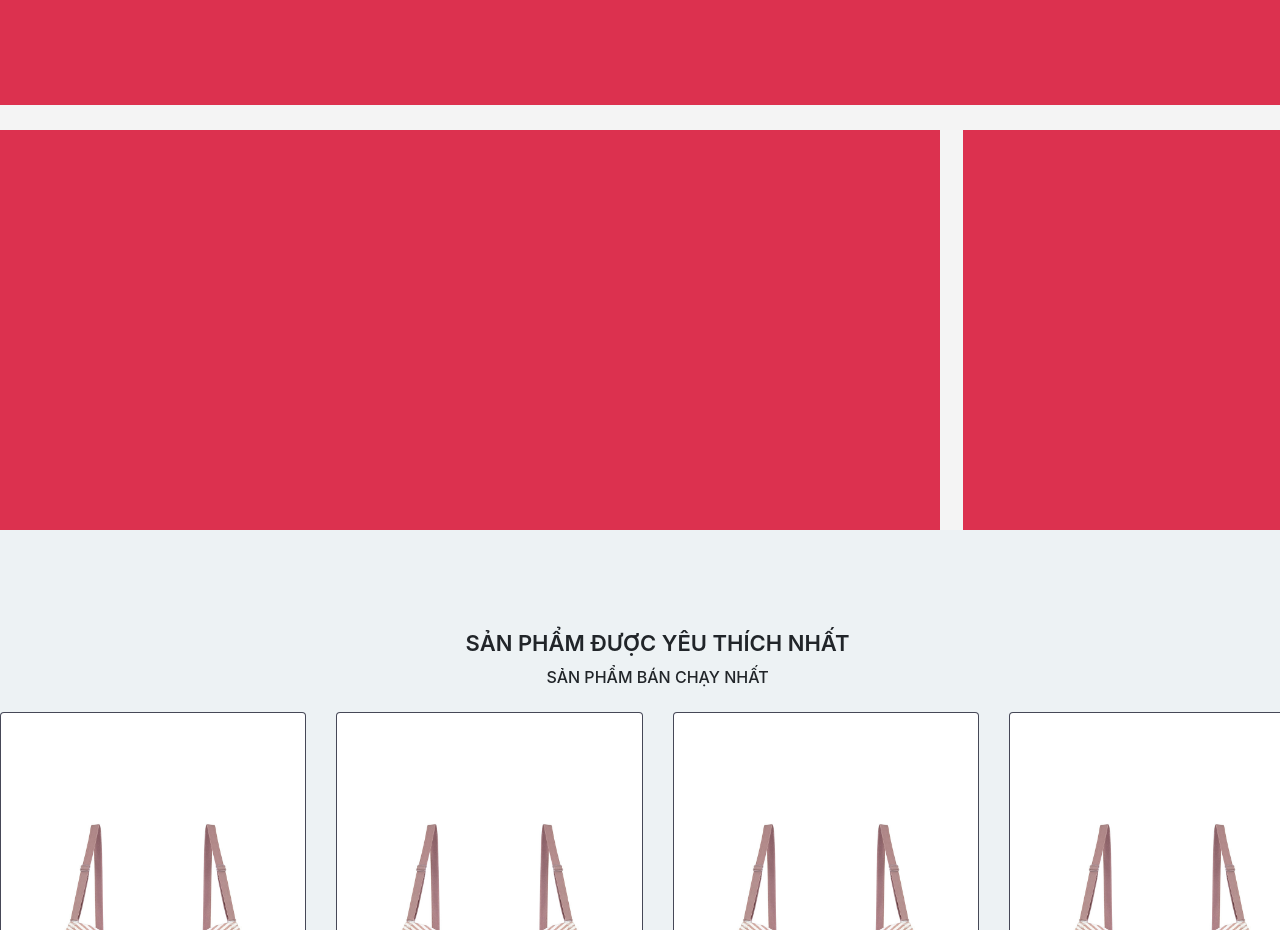
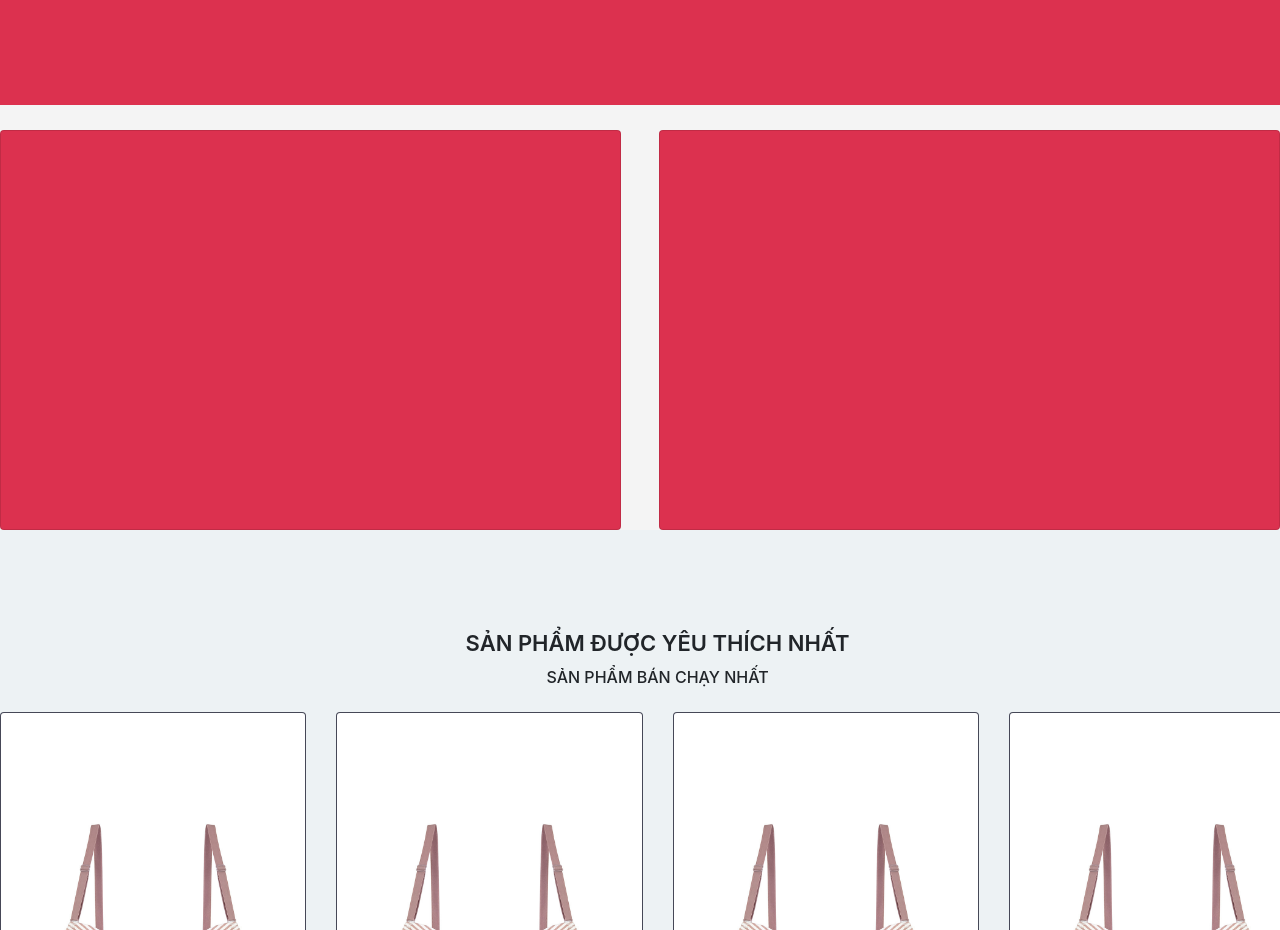
Before and after one commit to dph1209/Web_Ban_Hang, a plain HTML site: page index.html in a window 1280 px wide. Shown: the part 3000-3930 px from the top of the page. Drawn offline with nearby package versions, Linux system fonts and the light colour scheme.

Commit message:
update code

```diff
--- a/css/page/homepage.css
+++ b/css/page/homepage.css
@@ -80,7 +80,6 @@
 #content .three-banner .second-banner {
   height: 400px;
   margin-top: 25px;
-  display: inline-flex;
 }
 
 #content .three-banner .second-banner .left-banner {
--- a/index.html
+++ b/index.html
@@ -214,9 +214,9 @@
         </div>
         <div class="three-banner">
           <div class="first-banner"></div>
-          <div class="second-banner">
-            <div class="left-banner"></div>
-            <div class="right-banner"></div>
+          <div class="second-banner card-deck">
+            <div class="left-banner card"></div>
+            <div class="right-banner card"></div>
           </div>
         </div>
         <div class="popular">
```
